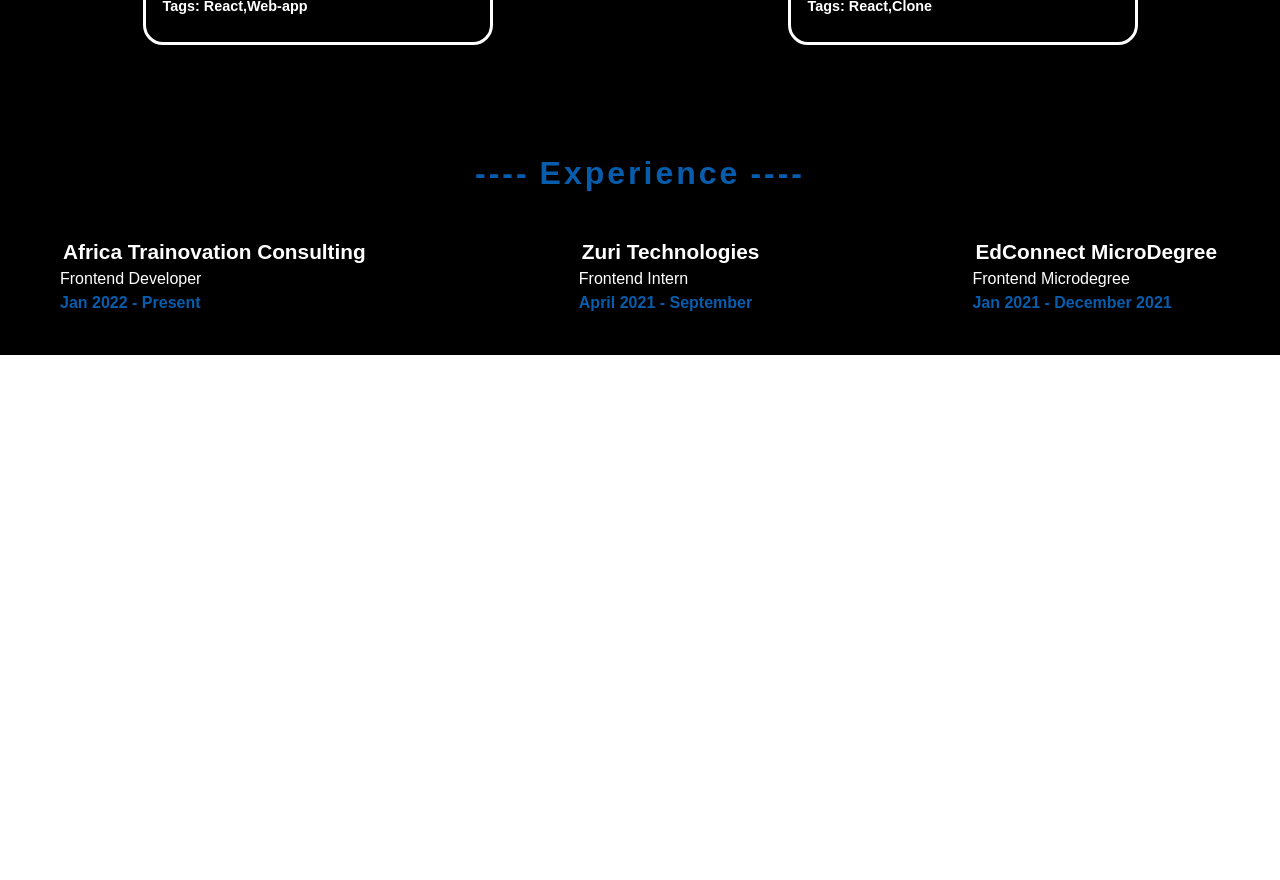
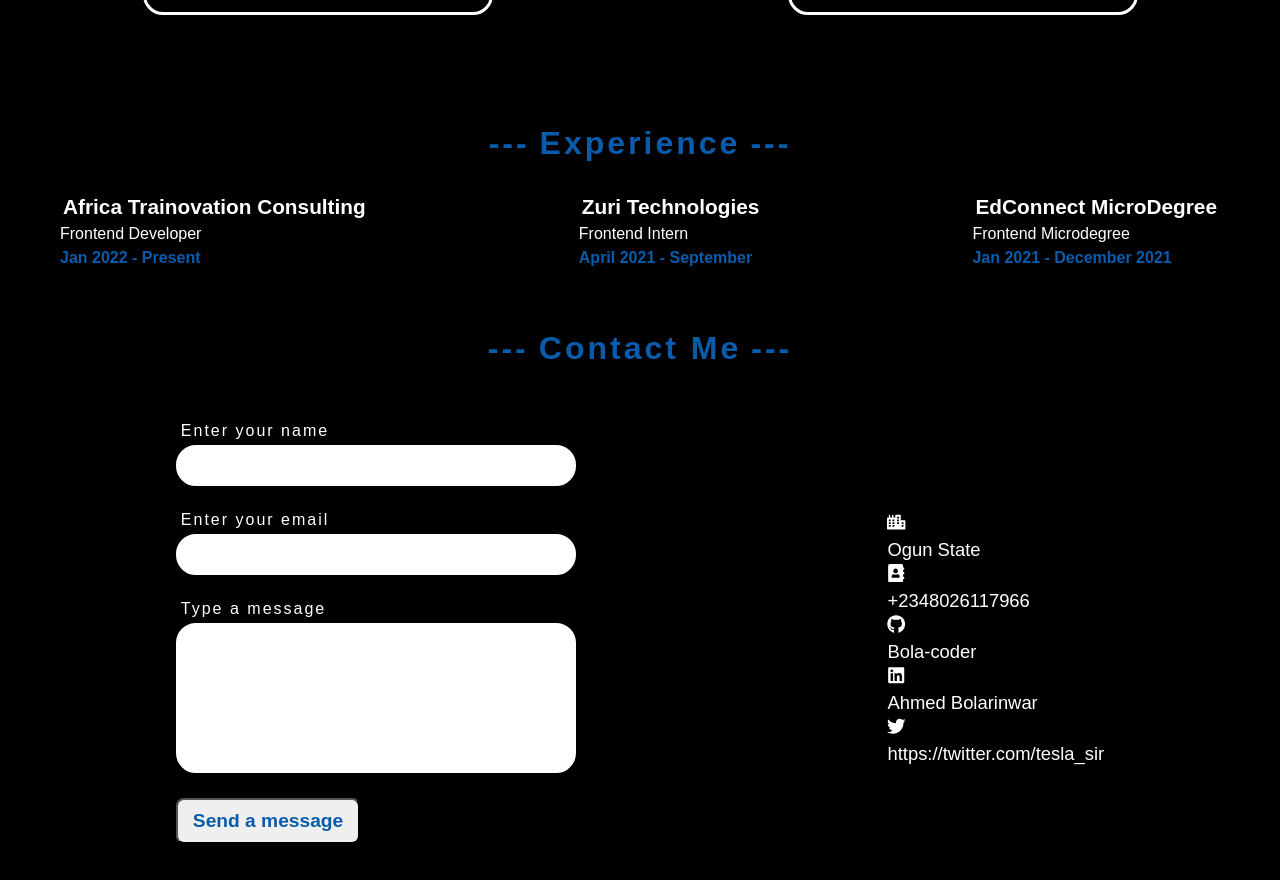
Before and after one commit to Bola-coder/portfolio, a React (Create React App) app: page / in a window 1280 px wide. Shown: the part 2460-3340 px from the top of the page. Before the commit the page ends 2815 px from the top, so only its background shows below. Built offline with nearby package versions, Linux system fonts and the light colour scheme.

Commit message:
Working on the Contact me page

```diff
--- a/src/App.js
+++ b/src/App.js
@@ -11,6 +11,7 @@
 import "aos/dist/aos.css";
 import "./app.css";
 import Skills from "./components/Skills";
+import Contact from "./components/Contact";
 
 function App() {
   useEffect(() => {
@@ -39,6 +40,7 @@
         <Skills />
         <Projects />
         <Work />
+        <Contact />
       </div>
     </ThemeProvider>
   );
--- /dev/null
+++ b/src/components/Contact.js
@@ -0,0 +1,66 @@
+import React from "react";
+import { StyledHeading } from "../styles/SectionHeader.styled";
+import {
+  StyledContacts,
+  StyledContact,
+  StyledForm,
+} from "./../styles/Contact.styled";
+import {
+  FaGithub,
+  FaLinkedin,
+  FaAddressBook,
+  FaCity,
+  FaTwitter,
+} from "react-icons/fa";
+const Contact = () => {
+  return (
+    <StyledContacts>
+      <StyledHeading>Contact Me</StyledHeading>
+      <StyledContact>
+        <StyledForm>
+          <form action="">
+            <div>
+              <label htmlFor="name">Enter your name</label>
+              <input type="text" id="name" />
+            </div>
+            <div>
+              <label htmlFor="email">Enter your email</label>
+              <input type="text" id="email" />
+            </div>
+            <div>
+              <label htmlFor="comment">Type a message</label>
+              <textarea type="text" id="comment"></textarea>
+            </div>
+            <div>
+              <button>Send a message</button>
+            </div>
+          </form>
+        </StyledForm>
+        <div>
+          <span>
+            <FaCity />
+            <p>Ogun State</p>
+          </span>
+          <span>
+            <span>
+              <FaAddressBook />
+              <p>+2348026117966</p>
+            </span>
+            <FaGithub />
+            <p>Bola-coder</p>
+          </span>
+          <span>
+            <FaLinkedin />
+            <p>Ahmed Bolarinwar</p>
+          </span>
+          <span>
+            <FaTwitter />
+            <p>https://twitter.com/tesla_sir</p>
+          </span>
+        </div>
+      </StyledContact>
+    </StyledContacts>
+  );
+};
+
+export default Contact;
--- /dev/null
+++ b/src/styles/Contact.styled.js
@@ -0,0 +1,61 @@
+import styled from "styled-components";
+
+export const StyledContacts = styled.section`
+  padding: 20px;
+`;
+
+export const StyledContact = styled.section`
+  display: flex;
+  justify-content: space-around;
+  align-items: center;
+  margin-top: 50px;
+`;
+
+export const StyledForm = styled.div`
+  form {
+    max-width: 500px;
+
+    & > div{
+        margin-bottom: 20px;
+    }
+
+    label {
+      font-size: 1rem;
+      display: block;
+      padding: 5px;
+      letter-spacing: 2px;
+    }
+
+    input[type="text"],
+    textarea {
+      width: 400px;
+      padding: 10px 20px;
+      border: 3px solid ${({ theme }) => theme.colors.light_text};
+      border-radius: 20px;
+      font-szie: 1.3rem
+
+      &:focus {
+        outline: none;
+      }
+    }
+
+    textarea {
+      height: 150px;
+      resize: none;
+    }
+
+    button {
+      padding: 10px 15px;
+      color: ${({ theme }) => theme.colors.banner_btn_text};
+      font-size: 1.2rem;
+      font-weight: bolder;
+      border-radius: 8px;
+      cursor: pointer;
+
+      &:focus {
+        outline: none;
+      }
+    }
+
+  } // End of Form
+`;
--- a/src/styles/SectionHeader.styled.js
+++ b/src/styles/SectionHeader.styled.js
@@ -4,12 +4,12 @@
   font-size: 2rem;
   text-align: ${(props) => props.align || "center"};
   color: ${({ theme }) => theme.colors.heading_text};
-  margin-bottom: 15px;
+  // margin-bottom: 15px;
   letter-spacing: 3px;
 
   &::after,
   &::before {
-    content: "----";
+    content: "---";
     color: rgb(8, 92, 172);
     margin-top: 10px;
     padding: 0px 10px;
@@ -22,3 +22,16 @@
     text-align: center;
   }
 `;
+
+// export const StyledSubHeading = styled.p`
+//   font-size: 1.2rem;
+//   text-align: ${(props) => props.align || "center"};
+//   color: ${({ theme }) => theme.colors.heading_text};
+
+//   &::after,
+//   &::before {
+//     content: "--";
+//     color: rgb(8, 92, 172);
+//     padding: 0px 10px;
+//   }
+// `;
```
